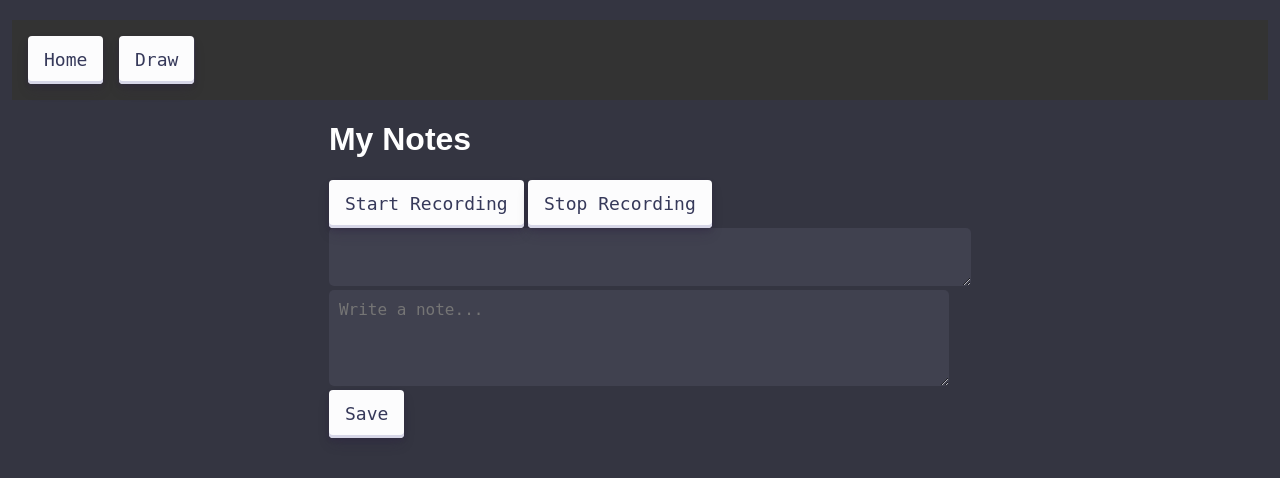
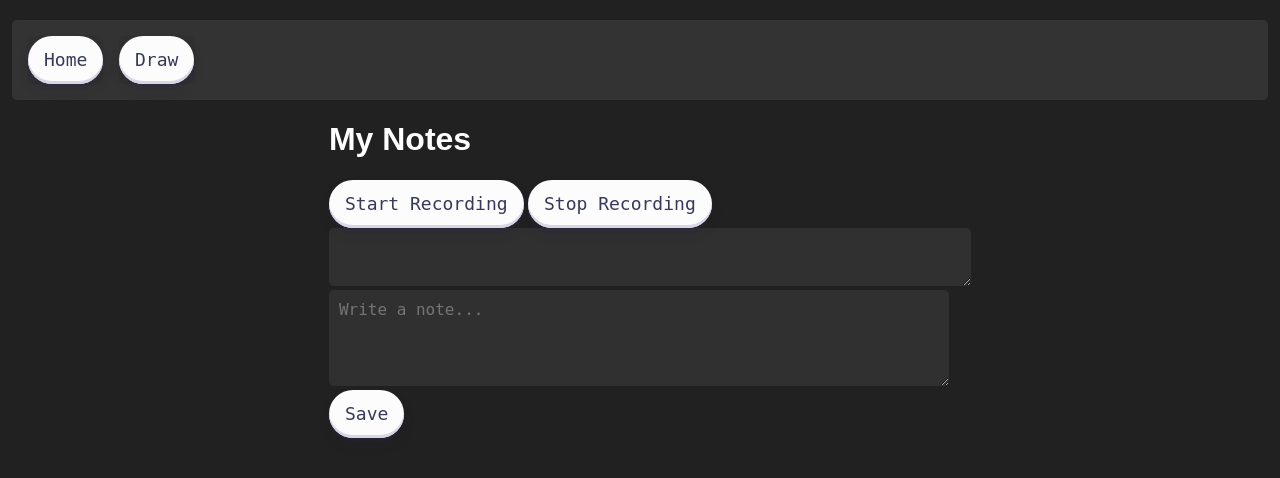
Before and after one commit to CarlosMelicandia/EchoNote, a Flask app: page / in a window 1280 px wide. Shown: the top 478 px of the page. Run offline with Flask 3, Linux system fonts and the light colour scheme.

Commit message:
small Ui changes

```diff
--- a/static/styles.css
+++ b/static/styles.css
@@ -1,7 +1,7 @@
 body {
     margin: 0;
     font-family: Arial, Helvetica, sans-serif;
-    background-color: #343541;
+    background-color: #212121;
     color: #ececf1;
     display: flex;
     flex-direction: column;
@@ -21,7 +21,7 @@ form {
 
 textarea {
     width: 100%;
-    background-color: #40414f;
+    background-color: #303030;
     color: #ececf1;
     border: none;
     border-radius: 5px;
@@ -38,7 +38,7 @@ ul {
 }
 
 li {
-    background-color: #40414f;
+    background-color: #303030;
     margin-bottom: 10px;
     padding: 10px;
     border-radius: 5px;
@@ -48,7 +48,7 @@ button {
   align-items: center;
   appearance: none;
   background-color: #FCFCFD;
-  border-radius: 4px;
+  border-radius: 36px;
   border-width: 0;
   box-shadow: rgba(45, 35, 66, 0.4) 0 2px 4px,rgba(45, 35, 66, 0.3) 0 7px 13px -3px,#D6D6E7 0 -3px 0 inset;
   box-sizing: border-box;
@@ -93,6 +93,7 @@ nav {
     background-color: #333;
     padding: 0.5rem;
     width: 100%;
+    border-radius: 5px
   }
 
   nav ul {
@@ -111,7 +112,7 @@ nav {
     align-items: center;
     appearance: none;
     background-color: #FCFCFD;
-    border-radius: 4px;
+    border-radius: 36px;
     border-width: 0;
     box-shadow: rgba(45, 35, 66, 0.4) 0 2px 4px,rgba(45, 35, 66, 0.3) 0 7px 13px -3px,#D6D6E7 0 -3px 0 inset;
     box-sizing: border-box;
```
